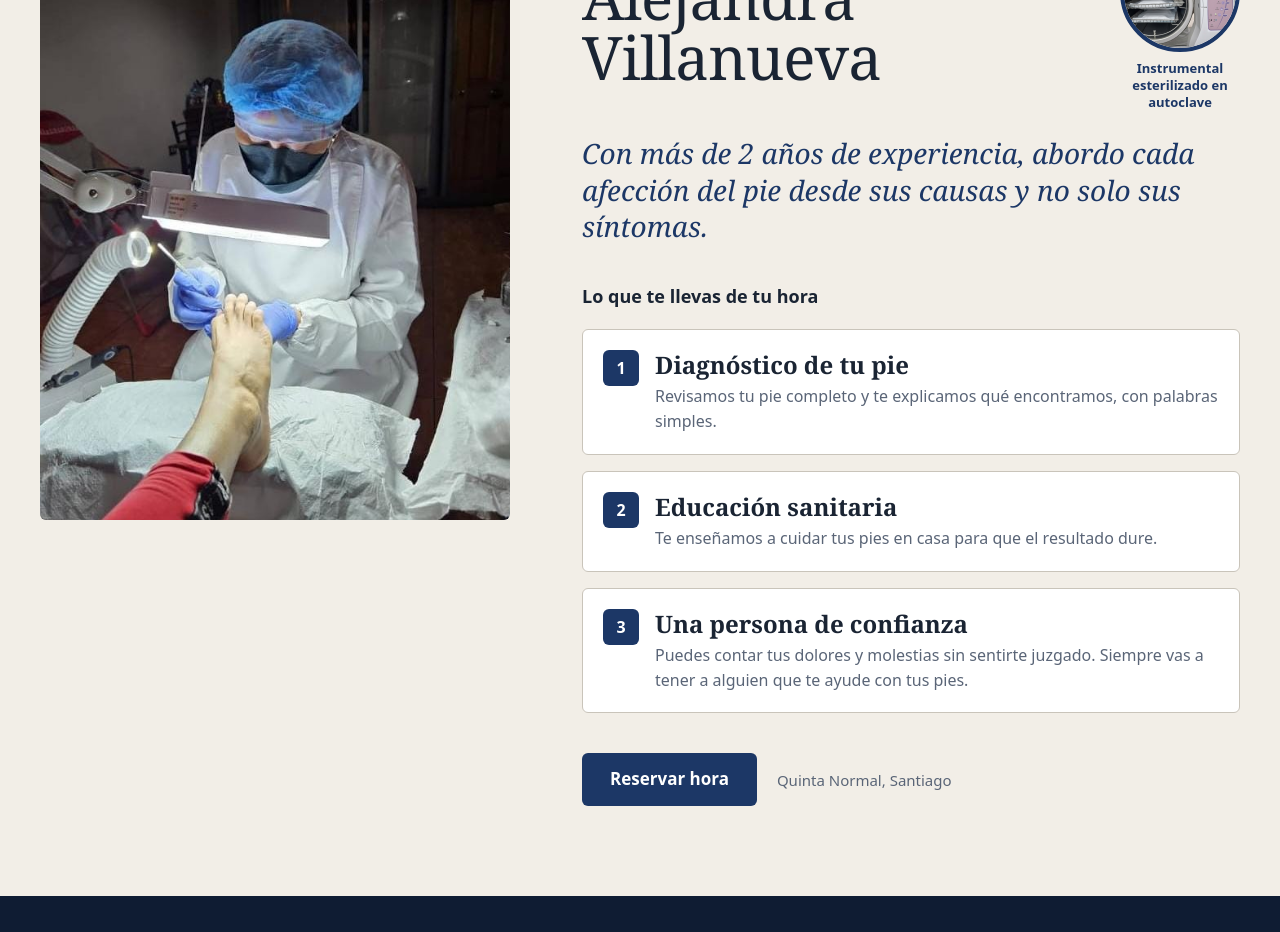
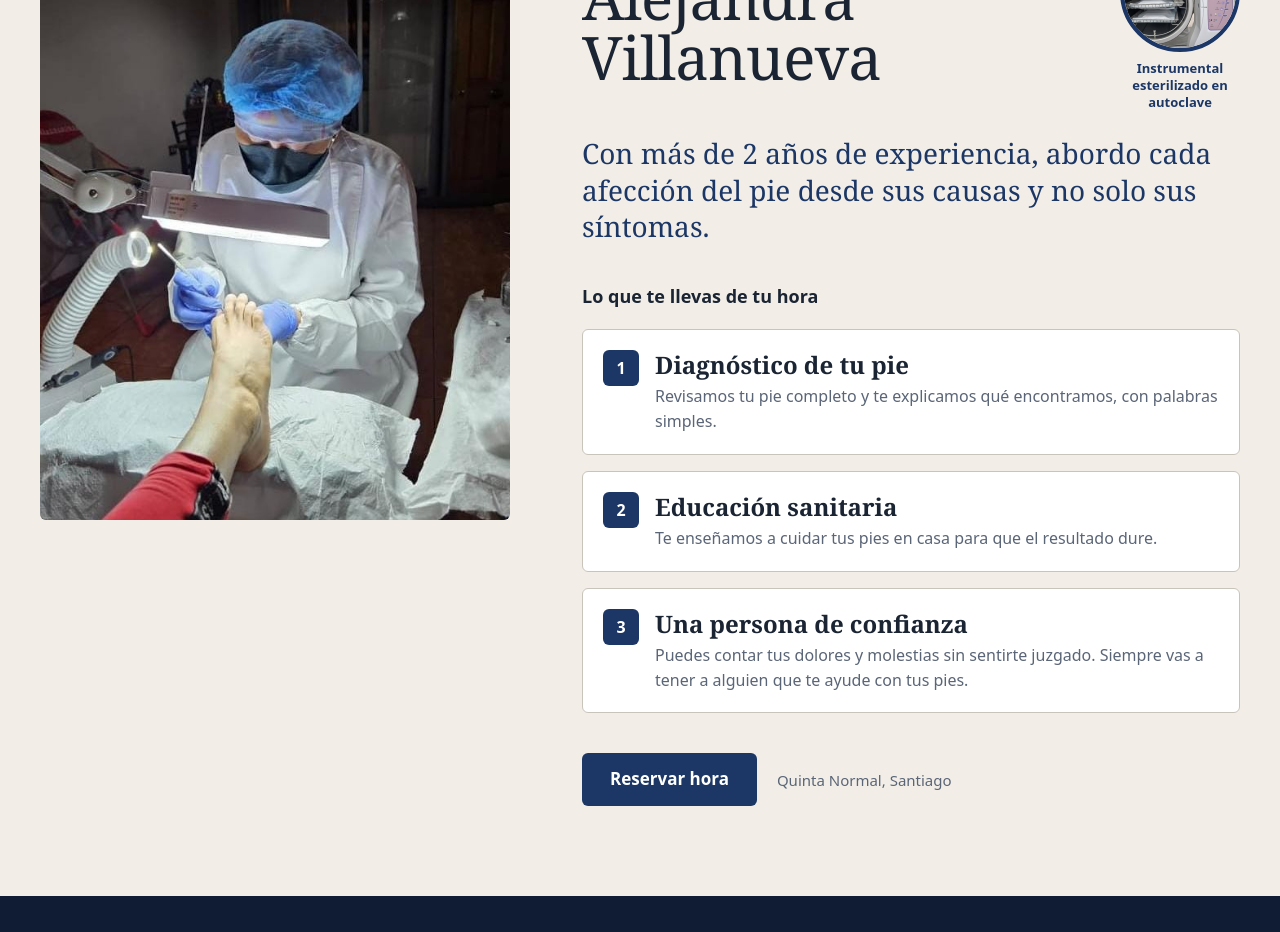
Before and after one commit to Danelegan/podogest-frontend, a React (Vite) app: page / in a window 1280 px wide. Shown: the part 4320-5252 px from the top of the page. Built offline with nearby package versions, Linux system fonts and the light colour scheme; no server answers; a web font is replaced by a local one.

Commit message:
style: frase del especialista sin cursiva

```diff
--- a/src/components/AboutSection.css
+++ b/src/components/AboutSection.css
@@ -108,7 +108,7 @@
   margin: 0 0 40px;
   font-family: var(--font-display);
   font-size: 28px;
-  font-style: italic;
+  font-style: normal;
   font-weight: 500;
   line-height: 1.3;
   color: var(--color-bg-deep);
```
